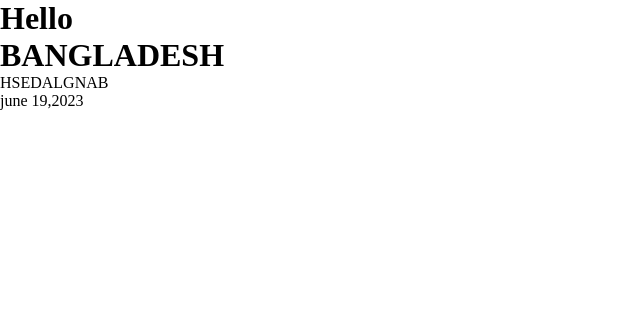
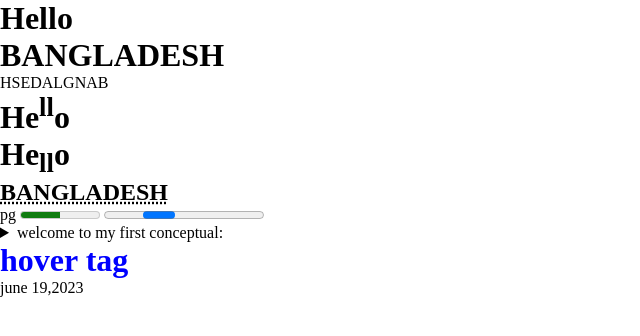
Before and after one commit to Afiya32/conseft, a plain HTML site: page index.html in a window 1280 px wide. Shown: the whole page, without its empty margins (0-640 px from the left). Drawn offline with Linux system fonts and the light colour scheme.

Commit message:
funny tag

```diff
--- a/index.html
+++ b/index.html
@@ -3,14 +3,31 @@
 <head>
   <meta charset="UTF-8">
   <meta name="viewport" content="width=device-width, initial-scale=1.0">
-  <title>Document</title>
+  <title>conceptual</title>
   <link rel="stylesheet" href="style.css">
 </head>
 <body>
   <h1>Hello</h1>
+  <!----text ulto korar tag-->
   <h1>BANGLADESH</h1>
   <bdo dir="rtl">BANGLADESH</bdo> <br>
-
+  <!----text ulto korar tag----git a push kore diyasi-->
+  <!---sup(text up) ,sub(text down) tag -->
+  <h1>He<sup>ll</sup>o</h1>
+  <h1>He<sub>ll</sub>o</h1>
+  <!--to comment any word use abbr tag-->
+<h2><abbr title="this is bangladesh">BANGLADESH</abbr></h2>
+<!---meter and progess tag-->
+<label for="disk">pg</label>
+<meter id="disk"value="0.5"></meter>
+<progress></progress><br>
+<!--details and clopose-->
+<details>
+  <summary>welcome to my first conceptual:</summary>
+  <p>Lorem ipsum dolor sit amet consectetur adipisicing elit. Autem saepe a laborum vero nulla?</p>
+</details>
+<!---hover tag-->
+<h1 class="test">hover tag</h1>
  <time datetime="2020-06-15">june 19,2023</time>
 </body>
 </html>
--- a/style.css
+++ b/style.css
@@ -1,2 +1,7 @@
 *{margin: 0px;
 padding: 0px;}
+.test{
+  color: blue;
+  /*----hover ar cursor image add kora----*/
+  cursor: url("icon.jpg"),auto;
+}
```
